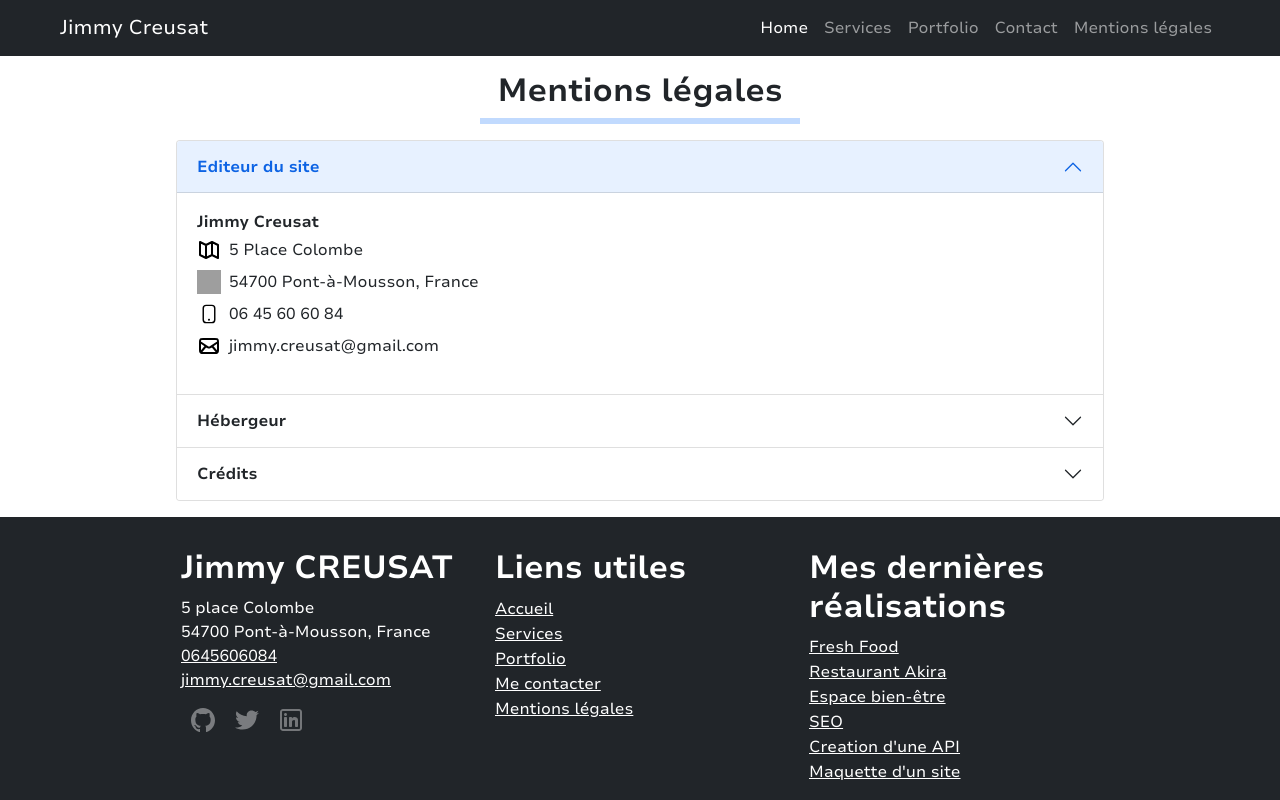
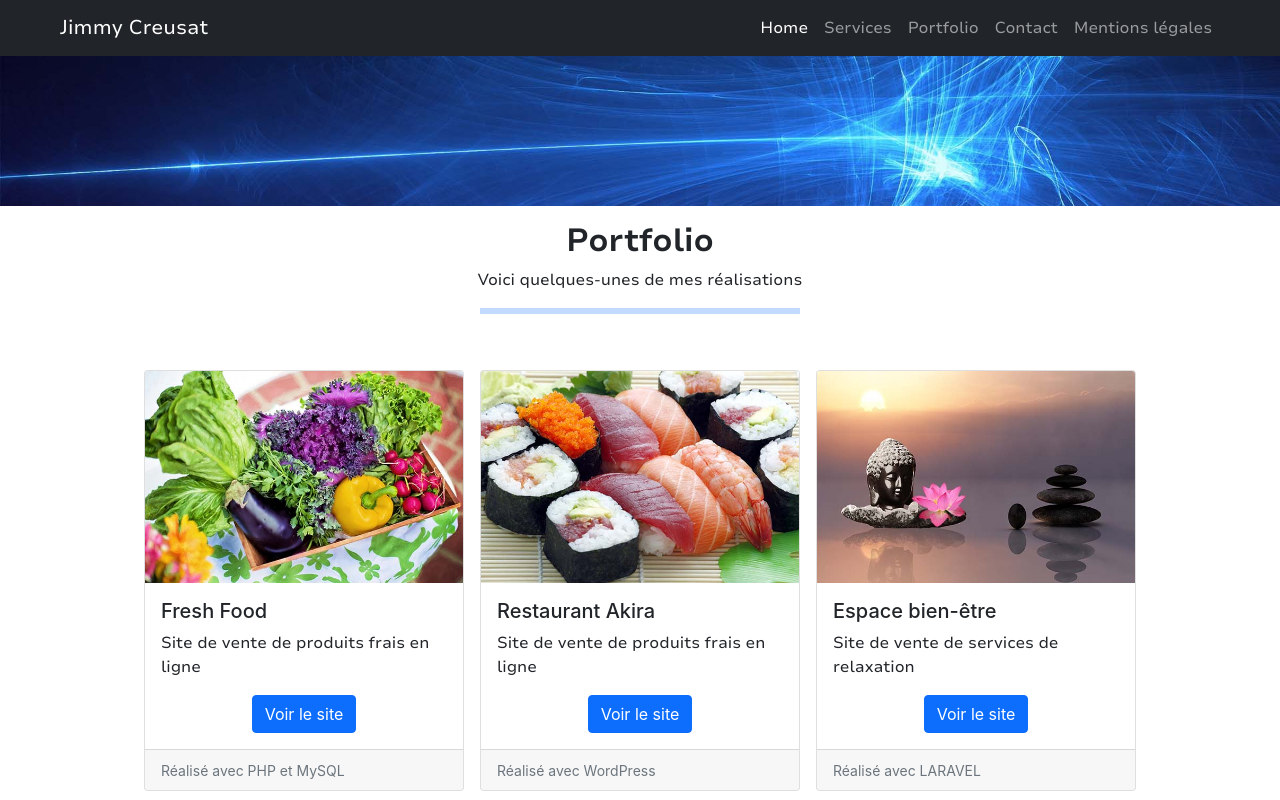
Before and after one commit to JimmyCr7/CREUSAT_Jimmy_Devoir_5_Portfolio_React, a React (Create React App) app: page / in a window 1280 px wide. Shown: the top 800 px of the page. Built offline with nearby package versions, Linux system fonts and the light colour scheme; grey boxes are pictures that could not be loaded.

Commit message:
Revision Portfolio Page

```diff
--- a/src/App.js
+++ b/src/App.js
@@ -12,7 +12,7 @@ function App() {
   return (
     <div className="App">
       <Header />
-      <Mentions />
+      <Portfolio />
       <Footer />
     </div>
   );
--- a/src/components/WebSite.jsx
+++ b/src/components/WebSite.jsx
@@ -1,6 +1,6 @@
 const WebSite = (props) => {
     return(
-        <div class="card col-sm-12 col-lg-4 px-0">
+        <div class="card col-sm-12 col-lg-3 m-2">
             <img class="card-img-top img-fluid" src={props.img} alt="Card image cap"/>
             <div class="card-body">
                 <h5 class="card-title">{props.title}</h5>
--- /dev/null
+++ b/src/css/portfolio-style.css
@@ -0,0 +1,8 @@
+main > div.img-banner{
+    background-image: url('../img/banner.jpg');
+    background-repeat: no-repeat;
+    background-position: center;
+    background-size: cover;
+    height: 150px;
+    width: 100%;
+}
--- a/src/pages/Portfolio.jsx
+++ b/src/pages/Portfolio.jsx
@@ -5,15 +5,16 @@ import imgBienEtre from '../img/portfolio/espace-bien-etre.jpg';
 import imgSEO from '../img/portfolio/seo.jpg';
 import imgAPI from '../img/portfolio/coder.jpg';
 import imgMaquette from '../img/portfolio/screens.jpg';
+import '../css/portfolio-style.css';
 
 const Portfolio = () => {
     return(
         <main>
-            <div class="mb-3"></div>
+            <div class="mb-3 img-banner"></div>
             <h2 class="text-center">Portfolio</h2>
             <p class="text-center">Voici quelques-unes de mes réalisations</p>
-            <hr class="border border-primary w-25 mx-auto"/>
-            <section class="row col-lg-8 col-sm-12 mx-auto my-5">
+            <hr class="border border-3 border-primary w-25 mx-auto"/>
+            <section class="d-flex flex-wrap mx-auto my-5 justify-content-center">
                 <WebSite img={imgFreshFood} title="Fresh Food" desc="Site de vente de produits frais en ligne" tool="PHP et MySQL"/>
                 <WebSite img={imgAkira} title="Restaurant Akira" desc="Site de vente de produits frais en ligne" tool="WordPress"/>
                 <WebSite img={imgBienEtre} title="Espace bien-être" desc="Site de vente de services de relaxation" tool="LARAVEL"/>
```
